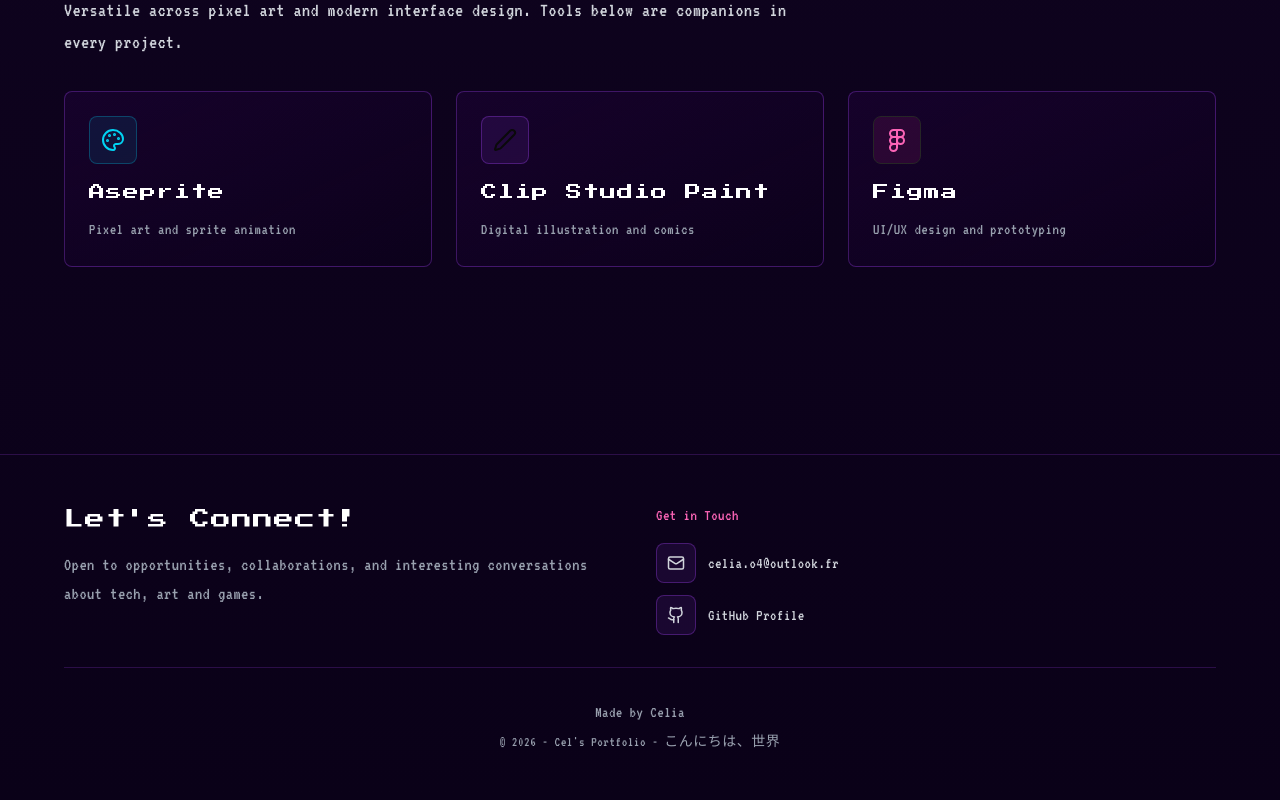
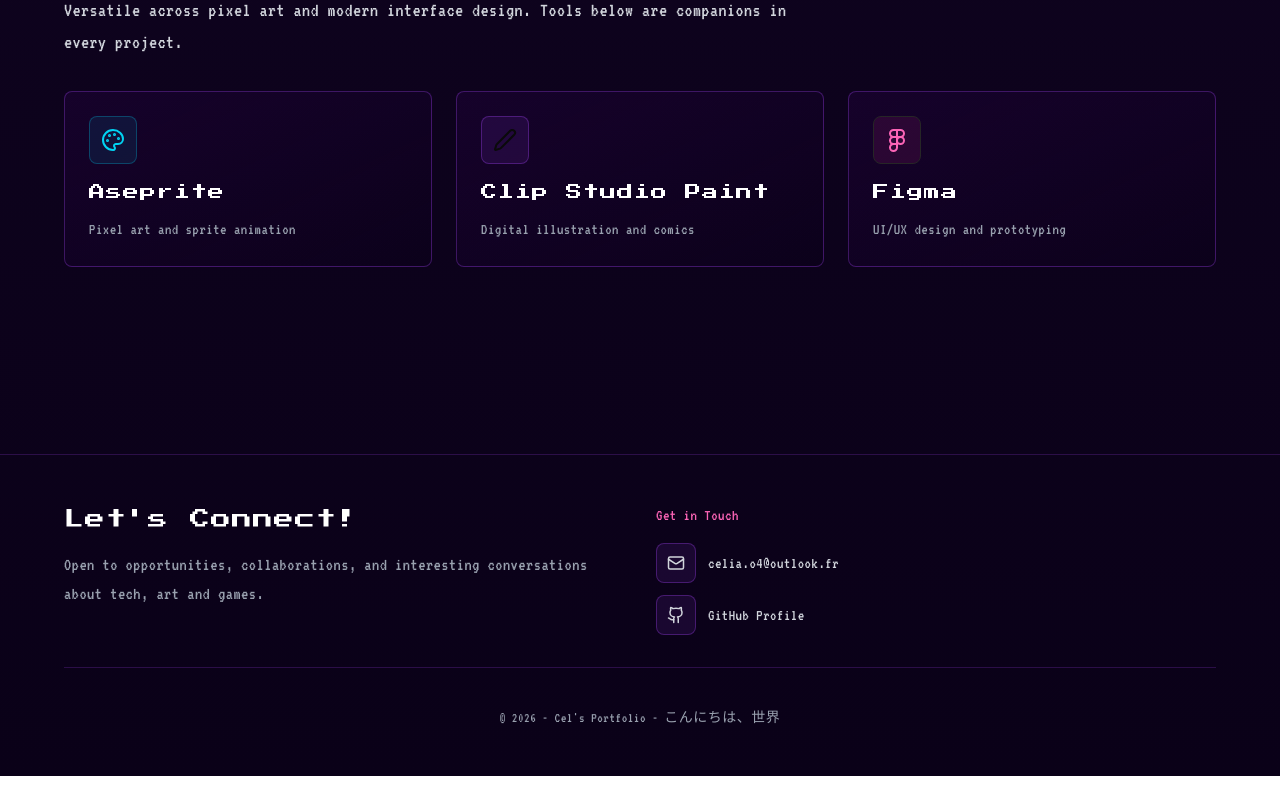
Before and after one commit to celiapplepi/celia-s-portfolio, a React (Vite) app: page / in a window 1280 px wide. Shown: the part 3957-4757 px from the top of the page. After the commit the page ends 4733 px from the top, so only its background shows below. Built offline with nearby package versions, Linux system fonts and the light colour scheme.

Commit message:
Remove 'Made by Celia' from footer
Removed the text 'Made by Celia' from the footer.

```diff
--- a/src/app/components/Footer.tsx
+++ b/src/app/components/Footer.tsx
@@ -58,7 +58,6 @@ export default function Footer() {
 
         <div className="pt-8 border-t border-purple-500/20 text-center text-gray-400">
           <p className="flex items-center justify-center gap-2 text-base">
-            Made by Celia
           </p>
           <p className="mt-2 text-sm">
             © 2026 - Cel's Portfolio - こんにちは、世界
```
